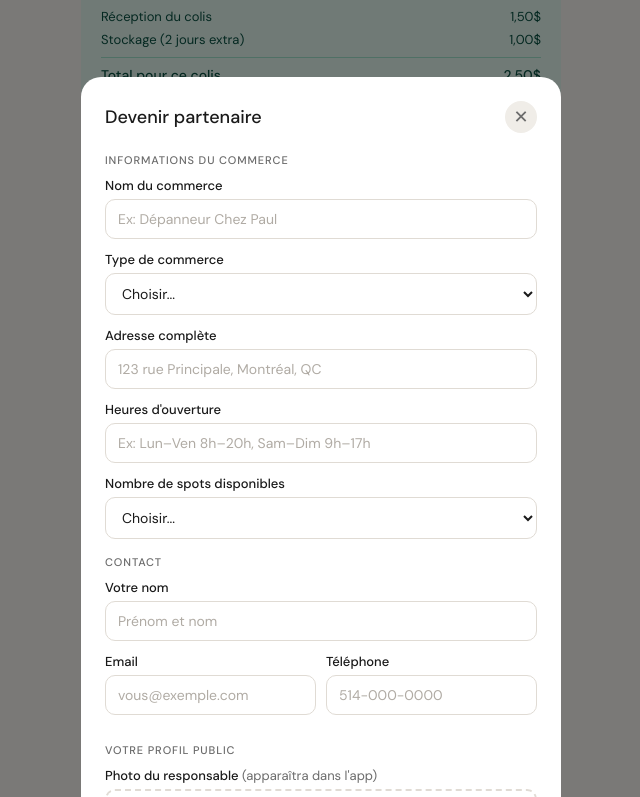
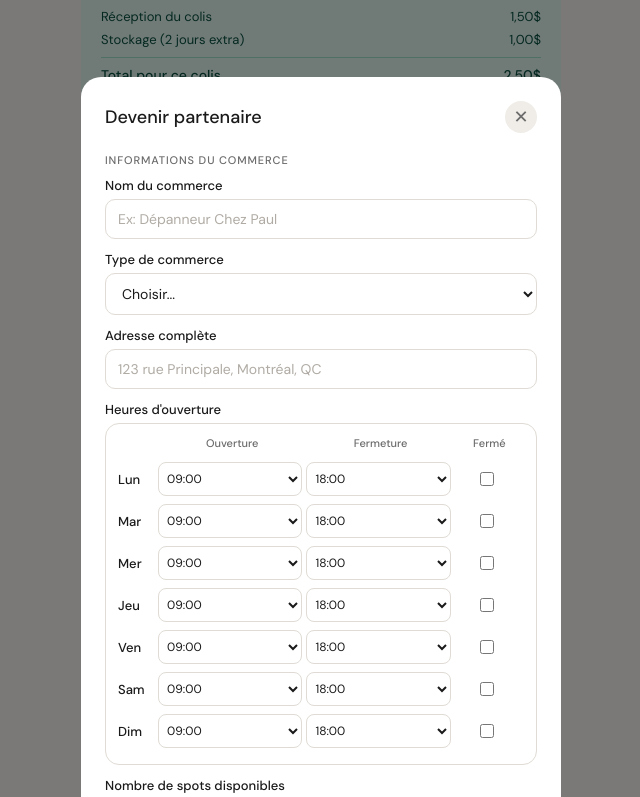
Before and after one commit to jlivre/dropspot-info-commerces, a plain HTML site: page index.html in a window 1280 px wide. Both pictures are taken after a click on the button 640 px from the left and 2288 px from the top of the page. Shown: the part 1580-2377 px from the top of the page, without its empty margins (319-959 px from the left). Drawn offline with nearby package versions, Linux system fonts and the light colour scheme.

Commit message:
Add files via upload

```diff
--- a/index.html
+++ b/index.html
@@ -64,21 +64,15 @@
     .req-title { font-size: 13px; font-weight: 500; color: var(--text); }
     .req-sub { font-size: 12px; color: var(--muted); margin-top: 2px; }
     .note { font-size: 12px; color: var(--muted); text-align: center; }
-
-    /* CTA button */
     .cta-btn { background: var(--green-mid); border-radius: 14px; padding: 1.25rem 1.5rem; text-align: center; cursor: pointer; border: none; width: 100%; display: block; }
     .cta-btn-text { color: #fff; font-size: 16px; font-weight: 500; font-family: 'DM Sans', sans-serif; }
     .cta-btn-sub { color: var(--green-pale); font-size: 13px; margin-top: 4px; }
-
-    /* Modal overlay */
-    .modal-overlay { display: none; position: fixed; inset: 0; background: rgba(0,0,0,0.5); z-index: 100; align-items: flex-end; justify-content: center; padding: 0; }
+    .modal-overlay { display: none; position: fixed; inset: 0; background: rgba(0,0,0,0.5); z-index: 100; align-items: flex-end; justify-content: center; }
     .modal-overlay.open { display: flex; }
     .modal { background: var(--surface); border-radius: 20px 20px 0 0; width: 100%; max-width: 480px; max-height: 90vh; overflow-y: auto; padding: 1.5rem; }
     .modal-header { display: flex; justify-content: space-between; align-items: center; margin-bottom: 1.25rem; }
     .modal-title { font-size: 18px; font-weight: 500; color: var(--text); }
     .modal-close { background: var(--surface2); border: none; border-radius: 50%; width: 32px; height: 32px; font-size: 18px; cursor: pointer; color: var(--muted); display: flex; align-items: center; justify-content: center; }
-
-    /* Form styles */
     .form-section { font-size: 11px; font-weight: 500; color: var(--muted); text-transform: uppercase; letter-spacing: 0.08em; margin: 16px 0 10px; }
     .form-group { margin-bottom: 12px; }
     .form-label { font-size: 13px; font-weight: 500; color: var(--text); margin-bottom: 5px; display: block; }
@@ -87,7 +81,7 @@
     .form-input:focus { border-color: var(--green-mid); }
     .form-input::placeholder { color: #b0aba4; }
     textarea.form-input { resize: vertical; min-height: 80px; }
-    .form-grid { display: grid; grid-template-columns: 1fr 1fr; gap: 10px; }
+    .form-grid2 { display: grid; grid-template-columns: 1fr 1fr; gap: 10px; }
     .form-submit { background: var(--green-mid); color: #fff; border: none; border-radius: 12px; padding: 14px; width: 100%; font-size: 15px; font-weight: 500; font-family: 'DM Sans', sans-serif; cursor: pointer; margin-top: 8px; transition: opacity 0.15s; }
     .form-submit:hover { opacity: 0.9; }
     .form-submit:disabled { opacity: 0.6; cursor: not-allowed; }
@@ -95,13 +89,19 @@
     .form-success-icon { font-size: 48px; margin-bottom: 12px; }
     .form-success-title { font-size: 18px; font-weight: 500; color: var(--text); margin-bottom: 8px; }
     .form-success-text { font-size: 14px; color: var(--muted); line-height: 1.6; }
+    .form-hint { font-size: 12px; color: var(--muted); margin-top: 4px; }
 
-    /* Photo upload */
-    .photo-upload { border: 2px dashed var(--border); border-radius: 10px; padding: 20px; text-align: center; cursor: pointer; transition: border-color 0.15s; }
-    .photo-upload:hover { border-color: var(--green-mid); }
-    .photo-upload input { display: none; }
-    .photo-upload-text { font-size: 13px; color: var(--muted); }
-    .photo-preview { width: 80px; height: 80px; border-radius: 50%; object-fit: cover; margin: 0 auto 8px; display: block; }
+    /* Heures d'ouverture */
+    .hours-table { width: 100%; border-collapse: collapse; }
+    .hours-table th { font-size: 11px; font-weight: 500; color: var(--muted); text-align: left; padding: 0 0 8px; }
+    .hours-table th:not(:first-child) { text-align: center; }
+    .hours-table td { padding: 4px 4px 4px 0; vertical-align: middle; }
+    .hours-table td:first-child { font-size: 13px; font-weight: 500; color: var(--text); width: 40px; }
+    .hours-select { padding: 7px 4px; border: 1px solid var(--border); border-radius: 8px; font-size: 12px; font-family: 'DM Sans', sans-serif; background: var(--surface); color: var(--text); width: 100%; outline: none; }
+    .hours-select:focus { border-color: var(--green-mid); }
+    .hours-select:disabled { background: var(--surface2); color: var(--muted); }
+    .closed-check { display: flex; align-items: center; justify-content: center; gap: 4px; font-size: 12px; color: var(--muted); }
+    .closed-check input { accent-color: var(--green-mid); width: 14px; height: 14px; cursor: pointer; }
   </style>
 </head>
 <body>
@@ -226,7 +226,7 @@
         <button class="modal-close" onclick="closeModal()">✕</button>
       </div>
 
-      <form id="partner-form" action="https://formspree.io/f/xzdowlen" method="POST" enctype="multipart/form-data">
+      <form id="partner-form" action="https://formspree.io/f/TON_ID_FORMSPREE" method="POST">
 
         <div class="form-section">Informations du commerce</div>
 
@@ -255,7 +255,20 @@
 
         <div class="form-group">
           <label class="form-label">Heures d'ouverture</label>
-          <input class="form-input" type="text" name="heures" placeholder="Ex: Lun–Ven 8h–20h, Sam–Dim 9h–17h" required />
+          <div class="card" style="padding: 12px; margin-bottom:0;">
+            <table class="hours-table" id="hours-table">
+              <thead>
+                <tr>
+                  <th></th>
+                  <th>Ouverture</th>
+                  <th>Fermeture</th>
+                  <th>Fermé</th>
+                </tr>
+              </thead>
+              <tbody id="hours-body"></tbody>
+            </table>
+          </div>
+          <input type="hidden" name="heures_ouverture" id="heures-hidden" />
         </div>
 
         <div class="form-group">
@@ -266,6 +279,7 @@
             <option>4–10 colis à la fois</option>
             <option>10+ colis à la fois</option>
           </select>
+          <div class="form-hint">Taille standard d'un colis : environ 40 × 30 × 20 cm</div>
         </div>
 
         <div class="form-section">Contact</div>
@@ -275,7 +289,7 @@
           <input class="form-input" type="text" name="nom_responsable" placeholder="Prénom et nom" required />
         </div>
 
-        <div class="form-grid">
+        <div class="form-grid2">
           <div class="form-group">
             <label class="form-label">Email</label>
             <input class="form-input" type="email" name="email" placeholder="vous@exemple.com" required />
@@ -289,17 +303,8 @@
         <div class="form-section">Votre profil public</div>
 
         <div class="form-group">
-          <label class="form-label">Photo du responsable <span>(apparaîtra dans l'app)</span></label>
-          <div class="photo-upload" onclick="document.getElementById('photo-input').click()">
-            <input type="file" id="photo-input" name="photo" accept="image/*" onchange="previewPhoto(this)" />
-            <img id="photo-preview" class="photo-preview" src="" style="display:none;" alt="Aperçu photo" />
-            <div class="photo-upload-text" id="upload-text">📷 Cliquer pour ajouter une photo</div>
-          </div>
-        </div>
-
-        <div class="form-group">
           <label class="form-label">Description de votre commerce <span>(optionnel)</span></label>
-          <textarea class="form-input" name="description" placeholder="Ex: Épicerie fine du quartier, spécialisée en produits locaux et importés. Ouvert depuis 2010."></textarea>
+          <textarea class="form-input" name="description" placeholder="Ex: Épicerie fine du quartier, spécialisée en produits locaux. Ouvert depuis 2010."></textarea>
         </div>
 
         <div class="form-group">
@@ -320,6 +325,51 @@
 </div>
 
 <script>
+const jours = ['Lun', 'Mar', 'Mer', 'Jeu', 'Ven', 'Sam', 'Dim'];
+const heures = [];
+for (let h = 0; h < 24; h++) {
+  ['00','30'].forEach(m => heures.push(`${String(h).padStart(2,'0')}:${m}`));
+}
+
+function makeSelect(name, defaultVal) {
+  const sel = document.createElement('select');
+  sel.className = 'hours-select';
+  sel.name = name;
+  heures.forEach(h => {
+    const opt = document.createElement('option');
+    opt.value = h; opt.textContent = h;
+    if (h === defaultVal) opt.selected = true;
+    sel.appendChild(opt);
+  });
+  return sel;
+}
+
+const tbody = document.getElementById('hours-body');
+jours.forEach((jour, i) => {
+  const tr = document.createElement('tr');
+  const tdJour = document.createElement('td');
+  tdJour.textContent = jour;
+  const tdOpen = document.createElement('td');
+  const selOpen = makeSelect(`open_${jour}`, '09:00');
+  tdOpen.appendChild(selOpen);
+  const tdClose = document.createElement('td');
+  const selClose = makeSelect(`close_${jour}`, '18:00');
+  tdClose.appendChild(selClose);
+  const tdClosed = document.createElement('td');
+  const label = document.createElement('label');
+  label.className = 'closed-check';
+  const chk = document.createElement('input');
+  chk.type = 'checkbox';
+  chk.onchange = () => {
+    selOpen.disabled = chk.checked;
+    selClose.disabled = chk.checked;
+  };
+  label.appendChild(chk);
+  tdClosed.appendChild(label);
+  tr.append(tdJour, tdOpen, tdClose, tdClosed);
+  tbody.appendChild(tr);
+});
+
 function toggleFaq(i) {
   const ans = document.getElementById('f' + i);
   const arr = document.getElementById('a' + i);
@@ -339,21 +389,22 @@ function closeModal() {
   document.body.style.overflow = '';
 }
 
-function previewPhoto(input) {
-  if (input.files && input.files[0]) {
-    const reader = new FileReader();
-    reader.onload = e => {
-      const preview = document.getElementById('photo-preview');
-      preview.src = e.target.result;
-      preview.style.display = 'block';
-      document.getElementById('upload-text').textContent = '✓ Photo ajoutée';
-    };
-    reader.readAsDataURL(input.files[0]);
-  }
-}
-
 document.getElementById('partner-form').addEventListener('submit', async function(e) {
   e.preventDefault();
+  // Compile hours into hidden field
+  const rows = document.querySelectorAll('#hours-body tr');
+  const hoursData = [];
+  rows.forEach((tr, i) => {
+    const jour = jours[i];
+    const closed = tr.querySelector('input[type=checkbox]').checked;
+    if (closed) { hoursData.push(`${jour}: Fermé`); }
+    else {
+      const selects = tr.querySelectorAll('select');
+      hoursData.push(`${jour}: ${selects[0].value}–${selects[1].value}`);
+    }
+  });
+  document.getElementById('heures-hidden').value = hoursData.join(' | ');
+
   const btn = document.getElementById('submit-btn');
   btn.disabled = true;
   btn.textContent = 'Envoi en cours...';
```
